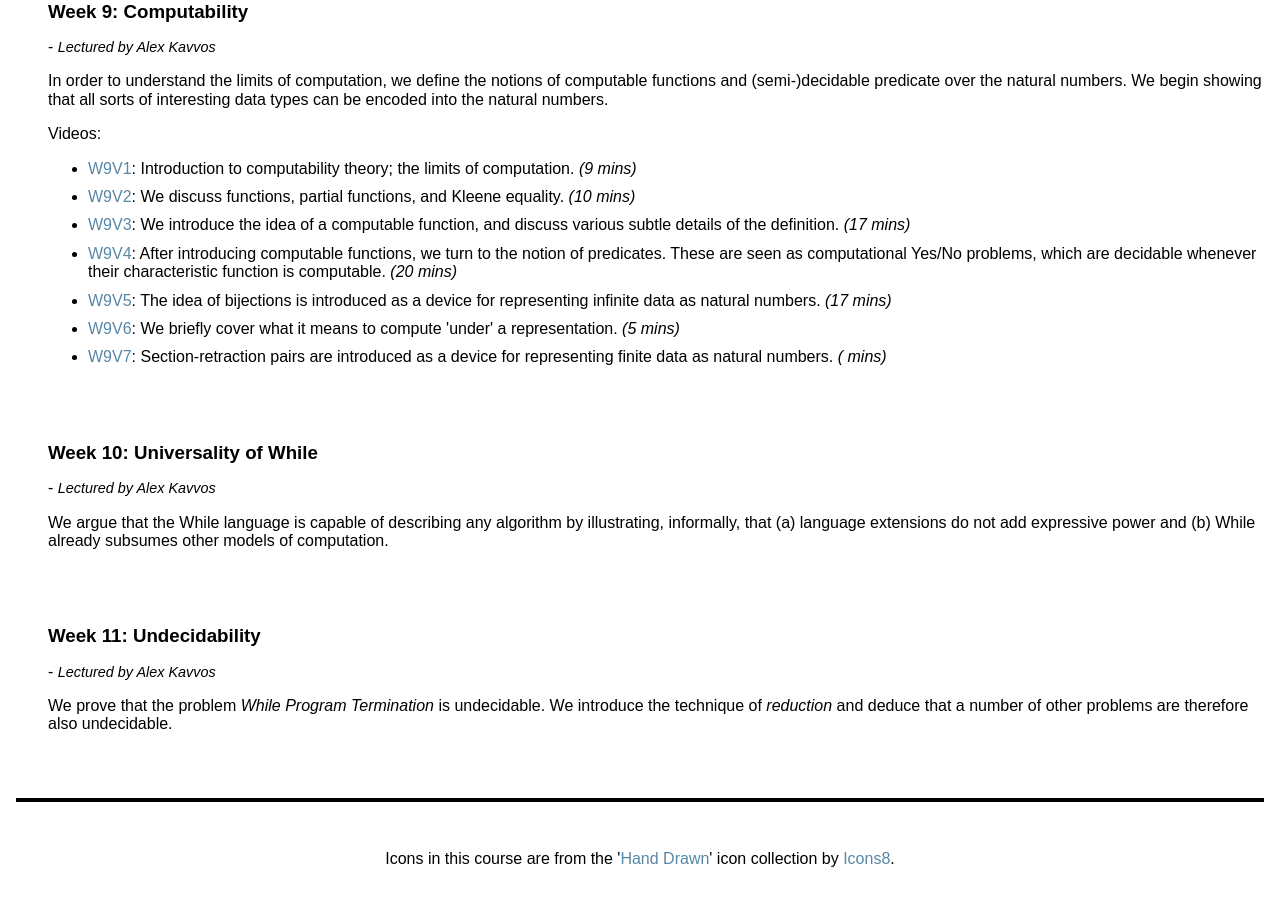
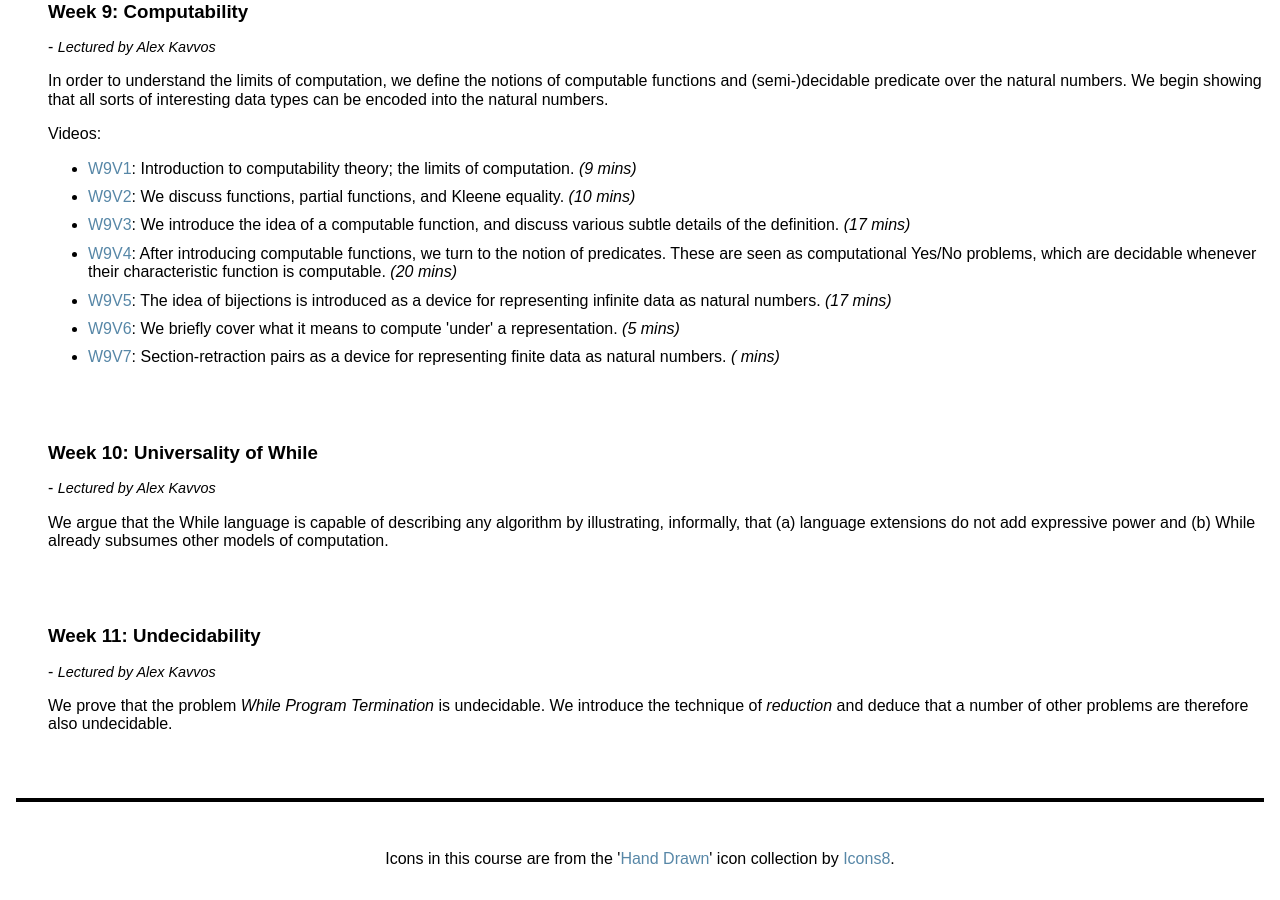
Before and after one commit to uob-coms20007/webpages, a Jekyll site: the page built from schedule.md, in a window 1280 px wide and 900 px high, scrolled down 5501 px. Built offline with Jekyll 4.4.1, drawn with Linux system fonts in a browser that asks for light colours; nearby versions of some CDN libraries.

Commit message:
improve wording further in Week 9

```diff
--- a/_data/weeks.yml
+++ b/_data/weeks.yml
@@ -299,7 +299,7 @@
     dsc: We briefly cover what it means to compute 'under' a representation.
     url: https://web.microsoftstream.com/video/74f96159-28e3-46bb-907f-80922074a493
   - num: 7
-    dsc: Section-retraction pairs are introduced as a device for representing finite data as natural numbers.
+    dsc: Section-retraction pairs as a device for representing finite data as natural numbers.
     url: about:blank
   references:
     - decision-problems
```
